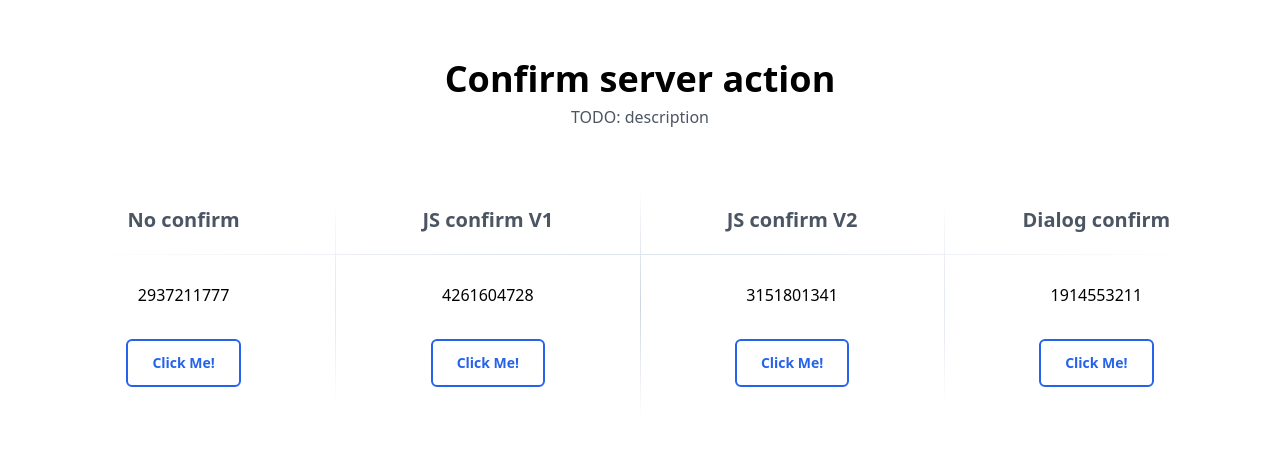
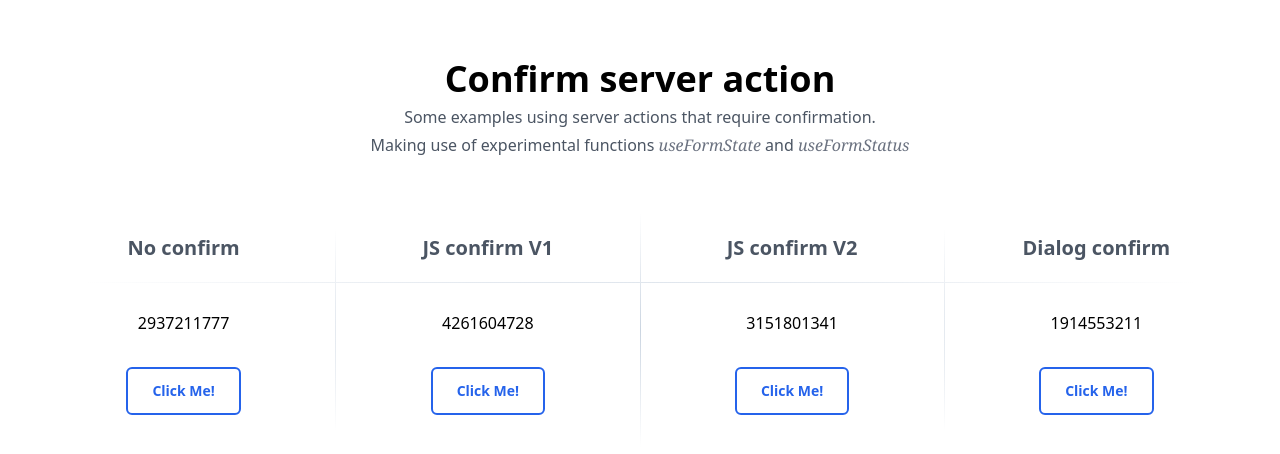
Before and after one commit to CodingZeal/nextjs-example-confirm-server-action, a Next.js app: page / in a window 1280 px wide. Shown: the top 454 px of the page. Built offline with nearby package versions, Linux system fonts and the light colour scheme.

Commit message:
clean up

```diff
--- a/app/page.tsx
+++ b/app/page.tsx
@@ -18,7 +18,13 @@ export default function RootPage() {
           Confirm server action
         </h2>
         <p className="mt-1 text-gray-600 dark:text-gray-400">
-          TODO: description
+          Some examples using server actions that require confirmation.
+        </p>
+        <p className="mt-1 text-gray-600 dark:text-gray-400">
+          Making use of experimental functions{" "}
+          <span className="text-gray-500 font-serif italic">useFormState</span>{" "}
+          and{" "}
+          <span className="text-gray-500 font-serif italic">useFormStatus</span>
         </p>
       </div>
 
--- a/components/ConfirmV1.tsx
+++ b/components/ConfirmV1.tsx
@@ -8,8 +8,6 @@ type Props = {
 };
 
 export const ConfirmV1 = ({ id }: Props) => {
-  console.log("ConfirmV1 rendered: ", id);
-
   const onSubmit = (formData: FormData) => {
     if (confirm("Are you sure?")) {
       deleteSomething(formData);
--- a/components/ConfirmV2.tsx
+++ b/components/ConfirmV2.tsx
@@ -9,8 +9,6 @@ type Props = {
 };
 
 export const ConfirmV2 = ({ id }: Props) => {
-  console.log("ConfirmV2 rendered: ", id);
-
   const onSubmit = (e: FormEvent<HTMLFormElement>) => {
     if (confirm("Are you sure?")) {
       return true;
--- a/components/NoConfirm.tsx
+++ b/components/NoConfirm.tsx
@@ -8,8 +8,6 @@ type Props = {
 };
 
 export const NoConfirm = ({ id }: Props) => {
-  console.log("NoConfirm rendered: ", id);
-
   return (
     <div className="flex flex-col h-full text-center">
       <div className="h-full bg-white lg:mt-px lg:py-5 px-8 dark:bg-slate-900">
```
Also changed, not shown: 1 other file (tests, documents, lock files or other folders).
